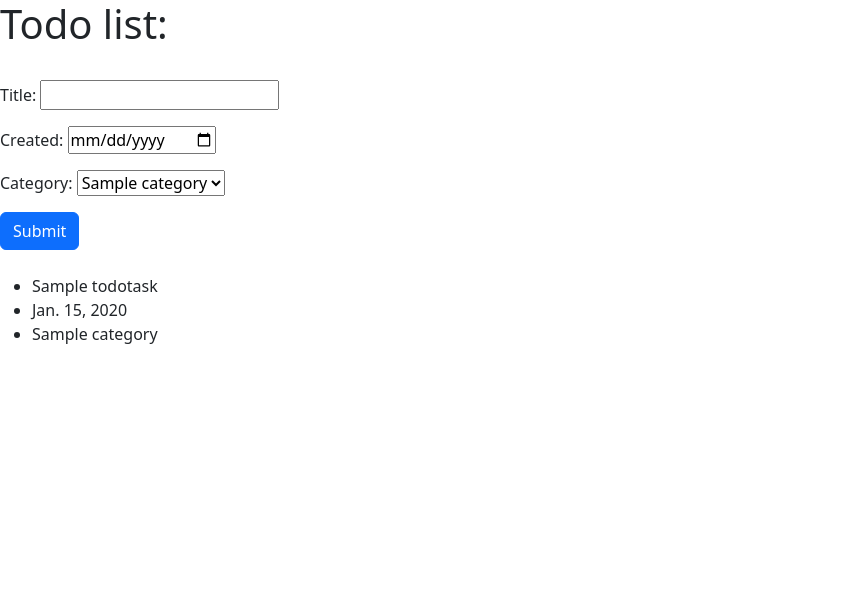
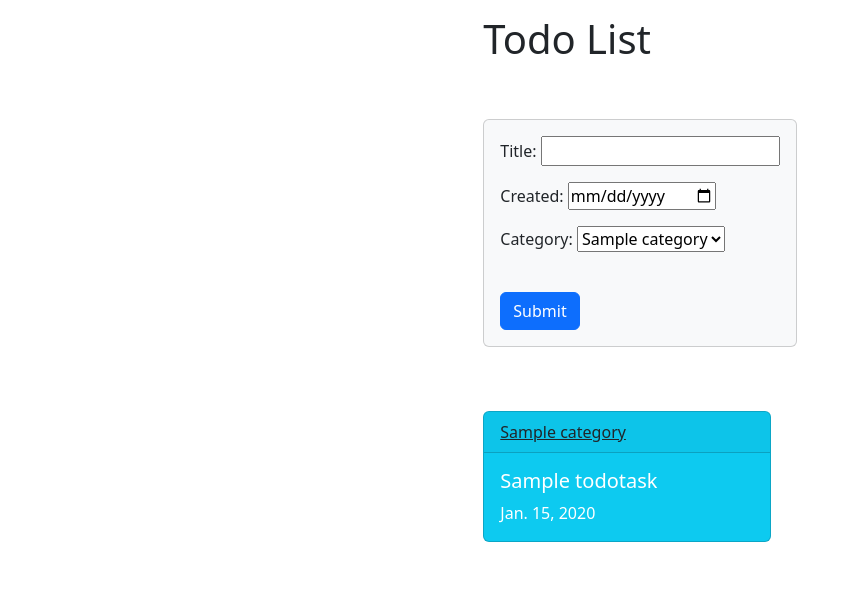
Before and after one commit to SahandShabanloueii/todo-app-django, a Django app: page / in a window 1280 px wide. Shown: the top 596 px of the page, without its empty margins (0-860 px from the left). Run offline with Django 3.2, Linux system fonts and the light colour scheme; tables that the repository leaves empty hold one stand-in row (values such as "Sample post").

Commit message:
Add some styling

```diff
--- a/templates/base.html
+++ b/templates/base.html
@@ -7,9 +7,17 @@
     <title>Todo App</title>
 </head>
 <body>
-    {% block content %}
 
-    {% endblock content %}
+    <div class="container">
+        <div class="parent-div d-flex align-items-center justify-content-center">
+            <div class="child-div" style="width: fit-content; height : auto; padding : 15px">
+            {% block content %}
+
+            {% endblock content %}
+
+            </div>
+        </div>
+    </div>
 
 <script src="https://cdn.jsdelivr.net/npm/bootstrap@5.3.3/dist/js/bootstrap.bundle.min.js" integrity="sha384-YvpcrYf0tY3lHB60NNkmXc5s9fDVZLESaAA55NDzOxhy9GkcIdslK1eN7N6jIeHz" crossorigin="anonymous"></script>
 </body>
--- a/templates/task/index.html
+++ b/templates/task/index.html
@@ -1,21 +1,33 @@
 {% extends "base.html" %}
+
 
 
 {% block content %}
 
-<h1>Todo list:</h1>
+<h1>Todo List</h1>
+<br><br>
+
+<div class="card bg-light mb-3" style="max-width: 25rem;">
+    <div class="card-body">
+        <form method="post">{% csrf_token %}
+            {{form.as_p}}
+            <br>
+            <button type="submit" class="btn btn-primary">Submit</button>
+        </form>
+    </div>
+</div>
 <br>
-<form method="post">{% csrf_token %}
-    {{form.as_p}}
-    <button type='submit' class="btn btn-primary">Submit</button>
-</form>
+</form><br>
+{% for item in query %}
+<div class="card text-white bg-info mb-3" style="max-width: 18rem;">
+    <div class="card-header"><a class="link-dark" href="{% url 'task_detail' item.pk %}">{{ item.category }}</a>
+    </div>
+    <div class="card-body">
+      <h5 class="card-title">{{ item.title }}</h5>
+      <p class="card-text">{{ item.created }}</p>
+    </div>
+</div>
 <br>
-{% for item in query %}
-    <ul>
-        <li>{{item.title}}</li>
-        <li>{{item.created}}</li>
-        <li>{{item.category}}</li>
-    </ul>
 {% endfor %}
 
 {% endblock content %}
```
